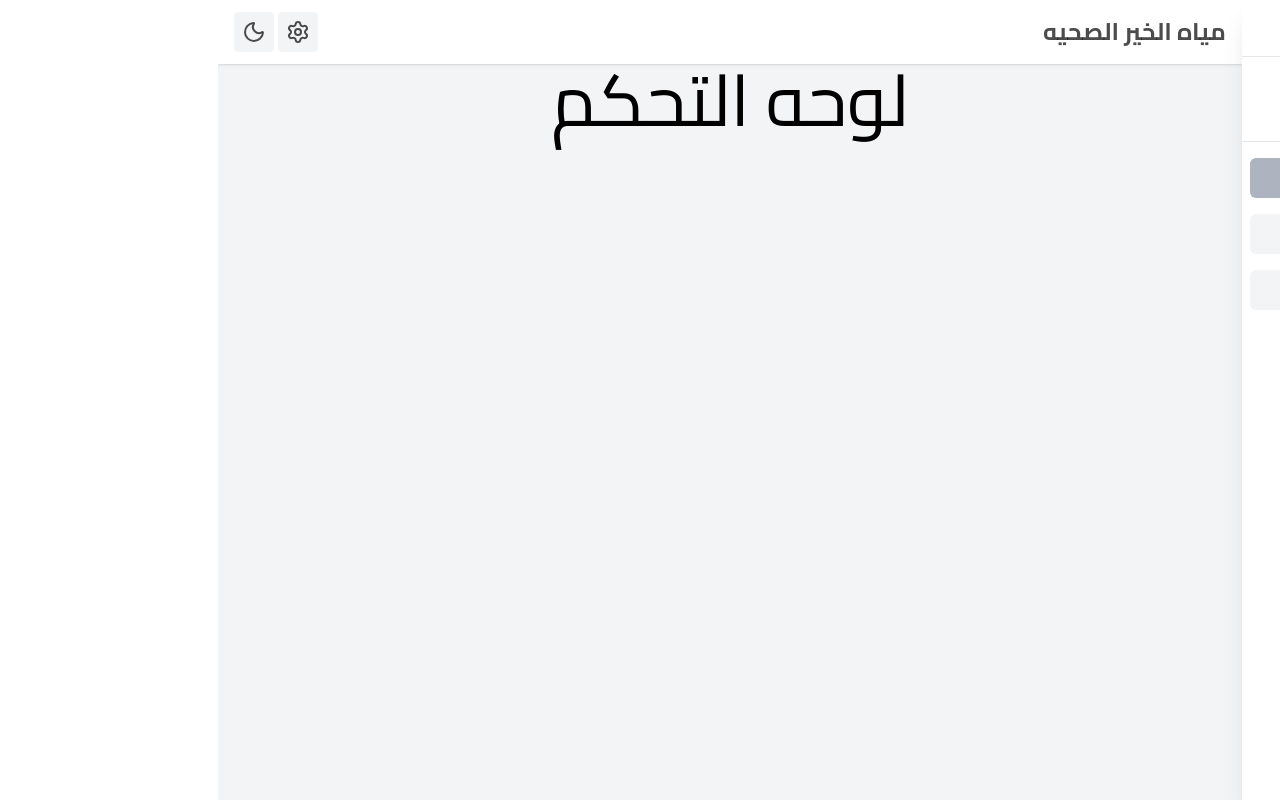
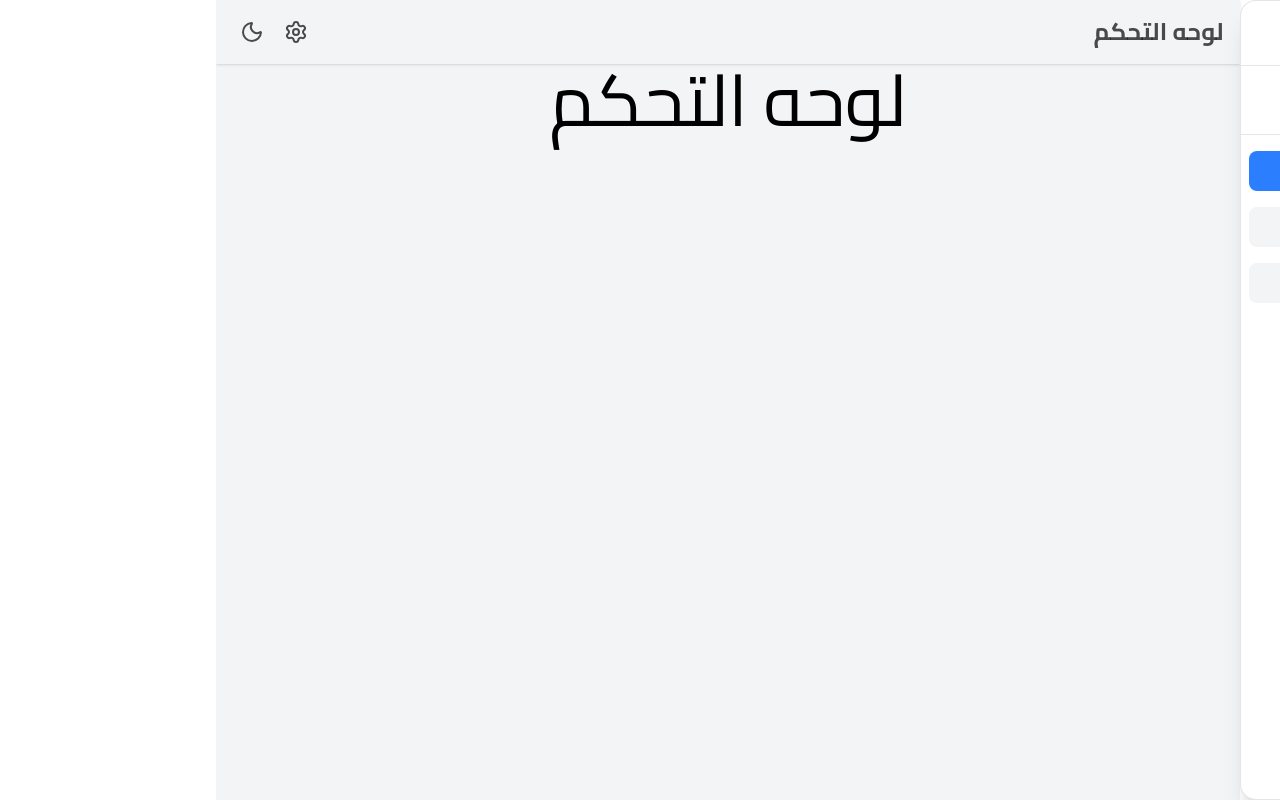
Before and after one commit to al9wel/alkhair, a Next.js app: page /dashboard in a window 1280 px wide. Built offline with nearby package versions, Linux system fonts and the light colour scheme.

Commit message:
fixing layout  desing

```diff
--- a/app/(dashboard)/dashboard/page.tsx
+++ b/app/(dashboard)/dashboard/page.tsx
@@ -1,6 +1,7 @@
+
 const AdminPage = () => {
     return (
-        <div className="flex justify-center items-center text-7xl text-black dark:text-white">
+        <div className="flex justify-center items-center text-7xl flex-col text-black dark:text-white">
             لوحه التحكم
         </div>
     )
--- a/app/(dashboard)/layout.tsx
+++ b/app/(dashboard)/layout.tsx
@@ -6,7 +6,7 @@ export default function DashboardLayout({ children, }: Readonly<{ children: Reac
     const { isDarkMode } = useUIStore();
 
     return (
-        <div className={`${isDarkMode ? "dark" : ""} min-h-screen flex relative text-gray-900`}>
+        <div className={`${isDarkMode ? "dark" : ""} min-h-screen flex relative text-gray-900 dark:bg-bg-dark1`}>
             {/* <aside className="w-64 z-40 absolute inset-0 md:relative  bg-blue-50 border-l border-gray-200" /> */}
             <Sidebar />
             <main className="flex w-full flex-col bg-gray-100 dark:bg-bg-dark1">
--- a/app/components/Navbar.tsx
+++ b/app/components/Navbar.tsx
@@ -2,28 +2,43 @@
 import { useUIStore } from "@/store/uiStore";
 import { Menu, Moon, Settings } from "lucide-react";
 import Link from "next/link";
-
+import { usePathname } from "next/navigation";
+const getTitle = (pathname: string) => {
+    switch (pathname) {
+        case "/dashboard": {
+            return "لوحه التحكم";
+        }
+        case "/sales": {
+            return "المبيعات";
+        }
+        case "/expenses": {
+            return "المصروفات";
+        }
+    }
+}
 const Navbar = () => {
     const { toggleSidebar, toggleDarkMode } = useUIStore();
+    const pathname = usePathname();
+
     return (
-        <nav className="flex items-center justify-between shadow-sm bg-white dark:bg-bg-dark2 px-4 py-3 text-black/70 dark:text-white/90">
+        <nav className="flex items-center justify-between shadow-sm dark:shadow-white/20 bg-gray-100 dark:bg-bg-dark1 px-4 py-3 text-black/70 dark:text-white/90">
             <div className="flex items-center justify-center gap-4">
                 <button
                     onClick={toggleSidebar}
                     className="h-min block md:hidden cursor-pointer w-min rounded p-2 hover:bg-gray-200 bg-gray-100 dark:bg-bg-dark4 hover:dark:bg-bg-dark3">
                     <Menu className="" />
                 </button>
-                <h1 className="text-xl md:text-2xl font-extrabold ">مياه الخير الصحيه</h1>
+                <h1 className="text-xl md:text-2xl font-extrabold ">{getTitle(pathname)}</h1>
             </div>
             <div className="flex items-center justify-center gap-1">
                 <Link
                     href={"/settings"}
-                    className="h-min w-min rounded p-2 bg-gray-100 hover:bg-gray-200 dark:bg-bg-dark4 hover:dark:bg-bg-dark3">
+                    className="h-min w-min rounded p-2 bg-gray-100 hover:bg-gray-200 hover:text-blue-500 duration-150 dark:bg-bg-dark4 hover:dark:bg-bg-dark3">
                     <Settings className="size-6 cursor-pointer " />
                 </Link>
                 <button
                     onClick={toggleDarkMode}
-                    className="h-min cursor-pointer w-min rounded p-2 bg-gray-100 hover:bg-gray-200 dark:bg-bg-dark4 hover:dark:bg-bg-dark3">
+                    className="h-min cursor-pointer w-min rounded p-2 bg-gray-100 hover:text-blue-500 duration-150 hover:bg-gray-200 dark:bg-bg-dark4 hover:dark:bg-bg-dark3">
                     <Moon />
                 </button>
             </div>
--- a/app/components/Sidebar.tsx
+++ b/app/components/Sidebar.tsx
@@ -29,21 +29,28 @@ const Sidebar = () => {
     const pathname = usePathname();
     console.log(pathname);
     return (
-        <aside className={`${isSidebarOpen ? "translate-x-80" : "translate-x-0"} fixed md:relative md:translate-x-0 flex flex-col min-h-full justify-between shadow-xl transition-all duration-300 z-40 overflow-y-auto bg-white dark:bg-bg-dark2 dark:text-white/90 w-64 md:w-80 `}>
+        <aside className={`${isSidebarOpen ? "translate-x-80" : "translate-x-0"} fixed md:relative md:translate-x-0 flex flex-col min-h-full justify-between shadow-xl transition-all duration-300 z-40 overflow-y-auto bg-white dark:bg-bg-dark2 dark:text-white/90 w-64 md:w-80 rounded-l-2xl border border-black/10 dark:border-white/10  `}>
             <div className="flex h-full flex-col justify-start">
                 {/* logo */}
-                <div className="z-50 min-h-[56px] w-full flex items-center justify-between  px-6 ">
-                    <h1 className="text-xl font-bold text-transparent bg-gradient-to-l from-blue-400 to-blue-800 bg-clip-text">
+                <div className="z-50 min-h-[56px] w-full flex items-center justify-between  px-3 ">
+                    {/* <h1 className="text-xl font-bold bg-gradient-to-l from-blue-400 to-blue-800 px-2 py-1 rounded-md text-white">
                         نظام الخير
-                    </h1>
+                    </h1> */}
+                    <div className="flex justify-center items-center gap-2">
+                        {/* logoo */}
+                        {/* <div className="w-8 h-8 bg-blue-500 rounded-full"></div> */}
+                        <h1 className="text-xl font-bold text-blue-500 dark:text-blue-500/90">
+                            مياه الخير الصحيه
+                        </h1>
+                    </div>
                     <button
-                        className="md:hidden cursor-pointer h-min w-min rounded p-1 bg-gray-100 hover:bg-gray-200 dark:bg-bg-dark4 hover:dark:bg-bg-dark3"
+                        className="md:hidden cursor-pointer h-min w-min rounded p-1 bg-gray-100 hover:bg-gray-200 hover:text-blue-500 duration-150 dark:bg-bg-dark4 hover:dark:bg-bg-dark3"
                         onClick={toggleSidebar}>
                         <X />
                     </button>
                 </div>
                 {/* user */}
-                <div className="border-y border-gray-200 dark:border-gray-700 py-2 px-4">
+                <div className="border-y mt-2 border-gray-200 dark:border-gray-700 py-2 px-4">
                     <div className="flex items-center gap-4">
                         <Image
                             src={"/al9wel.jpeg"}
@@ -52,18 +59,22 @@ const Sidebar = () => {
                             height={40}
                             className="rounded-full"
                         />
-                        <div className="text-[16px] font-medium">سالم احمد</div>
+                        <div className="flex justify-start items-start flex-col">
+                            <div className="text-[16px] font-medium">سالم احمد الصويل</div>
+                            <div className="flex items-center text-sm gap-1 text-black/50 dark:text-white/50 mt-2">
+                                {/* <BadgeCheck size={20} className="text-green-500" /> */}
+                                <div className="size-2.5 bg-green-500 rounded-full"></div>
+                                <p className="">مدخل بيانات</p>
+                            </div>
+                        </div>
                     </div>
-                    <div className="flex items-center text-sm gap-1 text-black/50 dark:text-white/50 mt-2">
-                        <BadgeCheck size={20} />
-                        <p>مدخل بيانات</p>
-                    </div>
+
                 </div>
                 {/* links */}
                 <ul className="flex flex-col gap-4 mt-4">
                     {links.map((link) => (
                         <li key={link.name} className="px-2">
-                            <Link href={link.href} className={`flex gap-2 p-2 ${pathname === link.href ? "bg-gray-400/80 dark:bg-bg-dark3 border-r-4 border-blue-400" : "bg-gray-100 dark:bg-bg-dark4"} transition-all duration-200  hover:dark:bg-bg-dark3 hover:bg-gray-400/80 rounded-md`}>
+                            <Link href={link.href} className={`flex gap-2 p-2 ${pathname === link.href ? "bg-blue-500 dark:bg-blue-800 text-white/90 border-r-10 border-bg-dark1 dark:border-gray-300" : "bg-gray-100 dark:bg-bg-dark4 "} transition-all    duration-200  hover:dark:bg-blue-900 hover:bg-blue-600 hover:text-white/90 rounded-lg`}>
                                 {link.icon}
                                 <h2>{link.name}</h2>
                             </Link>
--- a/app/globals.css
+++ b/app/globals.css
@@ -2,8 +2,10 @@
 @custom-variant dark (&:where(.dark, .dark *));
 
 @theme {
-    --color-bg-dark1: #1c2428;
-    --color-bg-dark2: #202426;
+    --color-bg-dark1: #0a0f14;
+    --color-bg-dark2: #0f1822;
     --color-bg-dark3: #191b1d;
     --color-bg-dark4: #201f1e;
+    --color-bg-dark5: #0f1822;
+    --color-bg-dark6: #0a0f14;
 }
--- a/app/layout.tsx
+++ b/app/layout.tsx
@@ -20,7 +20,7 @@ export default function RootLayout({
   return (
     <html lang="ar" dir="rtl">
       <body
-        className={`${cairo.className} antialiased`}
+        className={`${cairo.className} antialiased `}
       >
         {children}
       </body>
--- a/store/uiStore.ts
+++ b/store/uiStore.ts
@@ -6,7 +6,7 @@ type UIStore = {
   toggleDarkMode: () => void;
 };
 export const useUIStore = create<UIStore>((set) => ({
-  isSidebarOpen: false,
+  isSidebarOpen: true,
   isDarkMode: false,
   toggleSidebar:() => {
     set((state) => ({ isSidebarOpen: !state.isSidebarOpen }))
```
